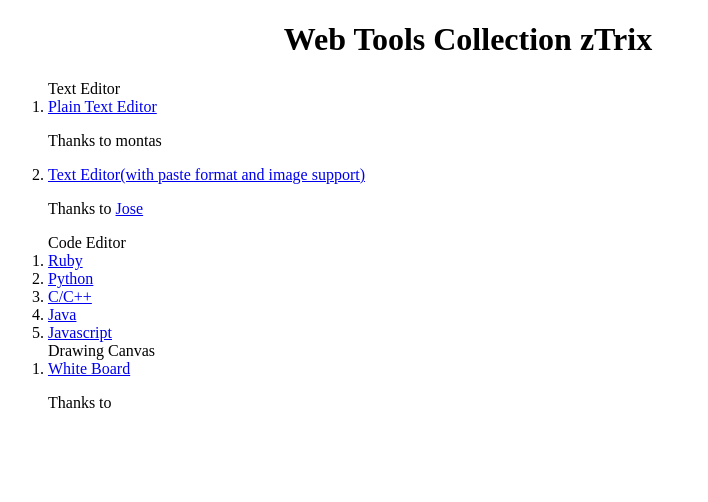
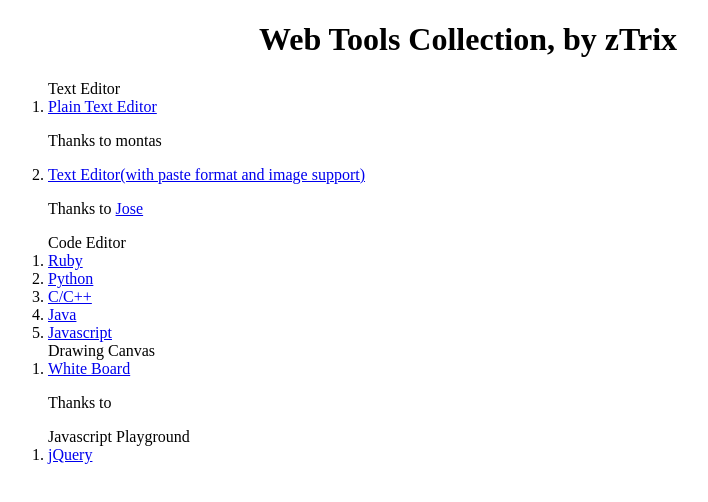
Before and after one commit to zTrix/webtools, a website: page static/index.html in a window 1280 px wide. Shown: the whole page, without its empty margins (172-880 px from the left). Drawn offline with Linux system fonts and the light colour scheme.

Commit message:
add jquery.html

```diff
--- a/static/index.html
+++ b/static/index.html
@@ -10,9 +10,8 @@
 
     <body>
         <div class="wrapper">
-            <h1 class="title">Web Tools Collection zTrix</h1>
+            <h1 class="title">Web Tools Collection, by zTrix</h1>
             <ul>
-
                 <ol>
                     Text Editor
                     <li>
@@ -40,6 +39,10 @@
                         <p>Thanks to <a target="_blank" href="https://github.com/assassindesign"></a></p>
                     </li>
                 </ol>
+                <ol>
+                    Javascript Playground
+                    <li><a href="jQuery.html">jQuery</a></li>
+                </ol>
             </ul>
         </div>
     </body>
```
Also changed, not shown: static/jQuery.html (added, +18 -0 lines).
